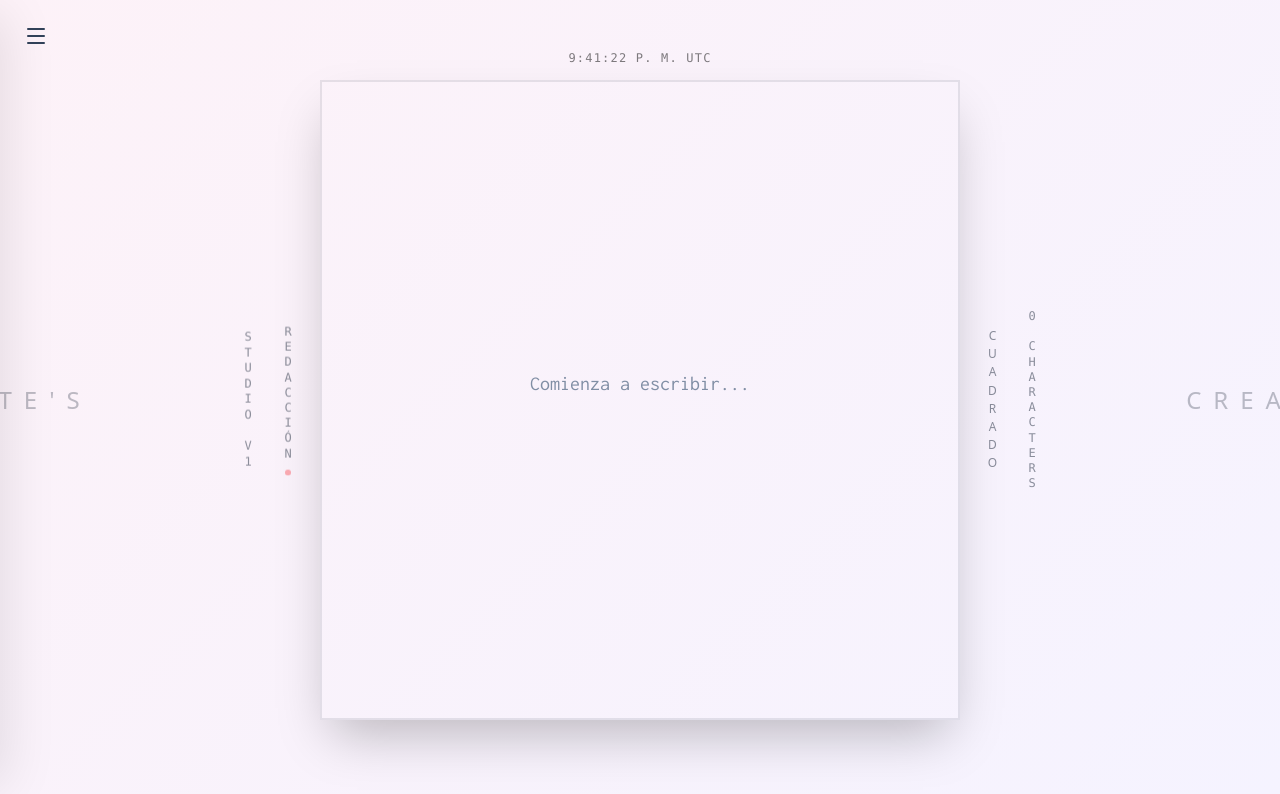
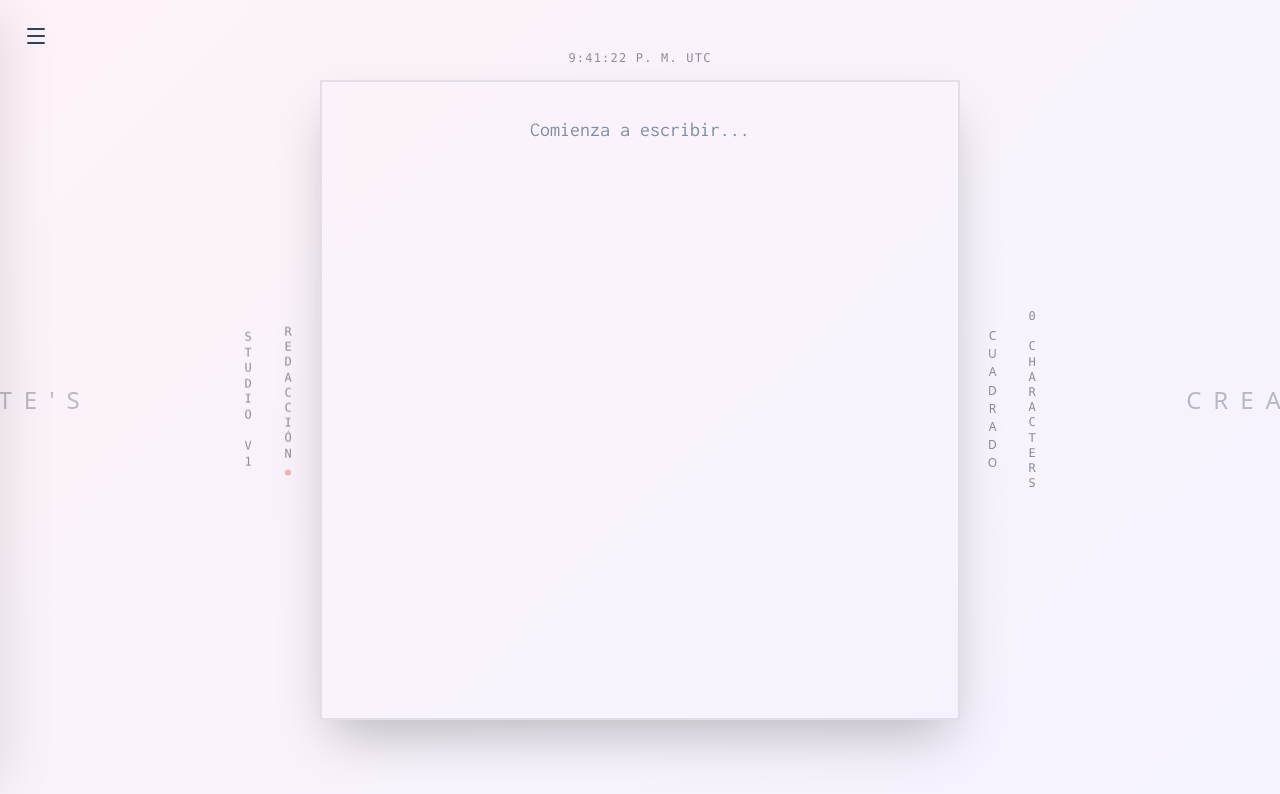
Before and after one commit to RoyNadiel/QuoteCreator, a React (Vite) app: page / in a window 1280 px wide. Shown: the top 794 px of the page. Built offline with nearby package versions, Linux system fonts and the light colour scheme; a web font is replaced by a local one.

Commit message:
style: adición de nuevos gradientes en los pageBackgroundoptions

```diff
--- a/src/App.tsx
+++ b/src/App.tsx
@@ -10,8 +10,7 @@ import {
   pageBackgroundOptions,
 } from './quote-editor/constants/options';
 import {
-  getQuoteTextColor,
-  getPageTextColor,
+  getContrastColor,
   getQuoteBackgroundColor,
 } from './quote-editor/utils/colors';
 import type {
@@ -31,7 +30,7 @@ function App() {
   const [textHorizontalAlign, setTextHorizontalAlign] =
     useState<TextHorizontalAlign>('center');
   const [textVerticalAlign, setTextVerticalAlign] =
-    useState<TextVerticalAlign>('center');
+    useState<TextVerticalAlign>('top');
   const [aspectRatio, setAspectRatio] = useState(aspectRatioOptions[0]);
   const [pageBg, setPageBg] = useState(
     'linear-gradient(135deg, #fdf2f8, #f5f3ff)'
@@ -43,9 +42,9 @@ function App() {
   const [isOverflowing, setIsOverflowing] = useState(false);
   const previewRef = useRef<HTMLDivElement>(null);
 
-  const pageTextColor = getPageTextColor(pageBg);
+  const pageTextColor = getContrastColor(pageBg, 'ui');
   const quoteBackgroundColor = getQuoteBackgroundColor(pageBg);
-  const quoteTextColor = getQuoteTextColor(quoteBackgroundColor);
+  const quoteTextColor = getContrastColor(quoteBackgroundColor);
 
   useEffect(() => {
     const timer = setInterval(() => setCurrentTime(new Date()), 1000);
@@ -167,7 +166,7 @@ function App() {
       <button
         onClick={() => setMenuOpen(!menuOpen)}
         className={`fixed top-4 left-4 z-50 p-2 hover:shadow-md rounded-lg transition-all ${
-          pageBg === 'rain' || getPageTextColor(pageBg) === '#e2e8f0'
+          pageBg === 'rain' || getContrastColor(pageBg, 'ui') === '#e2e8f0'
             ? 'hover:bg-slate-700/80 text-white/70 hover:text-white'
             : 'hover:bg-black/10 text-slate-700 hover:text-black'
         }`}
--- a/src/quote-editor/components/Canvas.tsx
+++ b/src/quote-editor/components/Canvas.tsx
@@ -186,7 +186,10 @@ function Canvas({
             padding: '2rem',
           }}
         >
-          <div className="absolute hidden sm:block -top-8 opacity-50 left-1/2 -translate-x-1/2 text-xs uppercase font-mono tracking-widest z-60">
+          <div
+            className="absolute hidden sm:block -top-8 opacity-50 left-1/2 -translate-x-1/2 text-xs uppercase font-mono tracking-widest z-60"
+            style={{ color: pageTextColor }}
+          >
             {Intl.DateTimeFormat('es-VE', {
               timeStyle: 'long',
             }).format(new Date())}
--- a/src/quote-editor/components/Sidebar.tsx
+++ b/src/quote-editor/components/Sidebar.tsx
@@ -22,7 +22,7 @@ import type {
   TextHorizontalAlign,
   TextVerticalAlign,
 } from '../types';
-import { getPageTextColor } from '../utils/colors';
+import { getContrastColor } from '../utils/colors';
 
 export interface SidebarProps {
   menuOpen: boolean;
@@ -79,7 +79,7 @@ export const Sidebar = ({
         menuOpen ? 'translate-x-0' : '-translate-x-full'
       }`}
       style={{
-        color: getPageTextColor(pageBg),
+        color: getContrastColor(pageBg, 'ui'),
       }}
     >
       <div className="p-4 sm:p-6 pt-16 sm:pt-16 space-y-6">
--- a/src/quote-editor/constants/options.ts
+++ b/src/quote-editor/constants/options.ts
@@ -1,167 +1,173 @@
-import type { AspectRatioOption, BackgroundOption } from "../types";
+import type { AspectRatioOption, BackgroundOption } from '../types';
 
 export const fontOptions = [
-  { name: "Serif", value: "Georgia, serif" },
-  { name: "Sans Serif", value: "system-ui, sans-serif" },
-  { name: "Inconsolata", value: "Inconsolata, monospace" },
-  { name: "Libertinus", value: "Libertinus Mono, sans-serif" },
-  { name: "Montserrat Alternates", value: "Montserrat Alternates, sans-serif" },
-  { name: "Fira Code", value: "Fira Code, monospace" },
-  { name: "League Spartan", value: "League Spartan, serif" },
-  { name: "Audiowide", value: "Audiowide, sans-serif" },
-  { name: "Bellota", value: "Bellota, serif" },
-  { name: "Faculty Glyphic", value: "FacultyGlyphic, serif" },
-  { name: "Jetbrans Mono", value: "Jetbrans Mono, monospace" },
-  { name: "Inter", value: "Inter, sans-serif" },
-  { name: "Mancondo", value: "Mancondo, serif" },
-  { name: "Monospace", value: "Courier New, monospace" },
-  { name: "Playfair", value: "Playfair Display, serif" },
+  { name: 'Serif', value: 'Georgia, serif' },
+  { name: 'Sans Serif', value: 'system-ui, sans-serif' },
+  { name: 'Inconsolata', value: 'Inconsolata, monospace' },
+  { name: 'Libertinus', value: 'Libertinus Mono, sans-serif' },
+  { name: 'Montserrat Alternates', value: 'Montserrat Alternates, sans-serif' },
+  { name: 'Fira Code', value: 'Fira Code, monospace' },
+  { name: 'League Spartan', value: 'League Spartan, serif' },
+  { name: 'Audiowide', value: 'Audiowide, sans-serif' },
+  { name: 'Bellota', value: 'Bellota, serif' },
+  { name: 'Faculty Glyphic', value: 'FacultyGlyphic, serif' },
+  { name: 'Jetbrans Mono', value: 'Jetbrans Mono, monospace' },
+  { name: 'Inter', value: 'Inter, sans-serif' },
+  { name: 'Mancondo', value: 'Mancondo, serif' },
+  { name: 'Monospace', value: 'Courier New, monospace' },
+  { name: 'Playfair', value: 'Playfair Display, serif' },
 ];
 
 export const pageBackgroundOptions: BackgroundOption[] = [
   // Patterns/Special
-  { name: "Lluvia", value: "rain", isDark: true },
+  { name: 'Lluvia', value: 'rain', isDark: true },
 
   // Mesh Dinámicos (Animated)
   {
-    name: "Classic Mesh",
-    value: "mesh-classic",
+    name: 'Classic Mesh',
+    value: 'mesh-classic',
     isDark: true,
     meshColors: {
-      blob1: "bg-blue-600/30",
-      blob2: "bg-purple-600/25",
-      blob3: "bg-indigo-800/20",
-      blob4: "bg-sky-500/20",
-      base: "bg-slate-950",
+      blob1: 'bg-blue-600/30',
+      blob2: 'bg-purple-600/25',
+      blob3: 'bg-indigo-800/20',
+      blob4: 'bg-sky-500/20',
+      base: 'bg-slate-950',
     },
   },
   {
-    name: "Aurora Night",
-    value: "mesh-dark-purple",
+    name: 'Aurora Night',
+    value: 'mesh-dark-purple',
     isDark: true,
     meshColors: {
-      blob1: "bg-emerald-500/20",
-      blob2: "bg-indigo-600/30",
-      blob3: "bg-blue-900/40",
-      blob4: "bg-teal-400/10",
-      base: "bg-gray-950",
+      blob1: 'bg-emerald-500/20',
+      blob2: 'bg-indigo-600/30',
+      blob3: 'bg-blue-900/40',
+      blob4: 'bg-teal-400/10',
+      base: 'bg-sky-950',
     },
   },
   {
-    name: "Emerald Deep",
-    value: "mesh-dark-green",
+    name: 'Emerald Deep',
+    value: 'mesh-dark-green',
     isDark: true,
     meshColors: {
-      blob1: "bg-green-600/20",
-      blob2: "bg-emerald-700/25",
-      blob3: "bg-teal-800/30",
-      blob4: "bg-lime-500/10",
-      base: "bg-green-950",
+      blob1: 'bg-green-600/20',
+      blob2: 'bg-emerald-700/25',
+      blob3: 'bg-teal-800/30',
+      blob4: 'bg-lime-500/10',
+      base: 'bg-green-950',
     },
   },
   {
-    name: "Rose Glow",
-    value: "mesh-pastel-pink",
+    name: 'Rose Glow',
+    value: 'mesh-pastel-pink',
     isDark: false,
     meshColors: {
-      blob1: "bg-rose-200/50",
-      blob2: "bg-pink-100/40",
-      blob3: "bg-fuchsia-100/30",
-      blob4: "bg-white/40",
-      base: "bg-rose-50",
+      blob1: 'bg-rose-200/50',
+      blob2: 'bg-pink-100/40',
+      blob3: 'bg-fuchsia-100/30',
+      blob4: 'bg-white/40',
+      base: 'bg-rose-50',
     },
   },
   {
-    name: "Soft Sunshine",
-    value: "mesh-pastel-yellow",
+    name: 'Soft Sunshine',
+    value: 'mesh-pastel-yellow',
     isDark: false,
     meshColors: {
-      blob1: "bg-amber-100/60",
-      blob2: "bg-yellow-50/50",
-      blob3: "bg-orange-100/30",
-      blob4: "bg-white/60",
-      base: "bg-orange-50",
+      blob1: 'bg-amber-100/60',
+      blob2: 'bg-yellow-50/50',
+      blob3: 'bg-orange-100/30',
+      blob4: 'bg-white/60',
+      base: 'bg-orange-50',
     },
   },
-
+  // ORIGINAL SUNSET PASTEL
+  // value: 'linear-gradient(135deg, #fcd34d, #fda4af)',
   // Pastel Gradients
   {
-    name: "Sunset Pastel",
-    value: "linear-gradient(135deg, #fcd34d, #fda4af)",
+    name: 'Sunset Pastel',
+    value: 'linear-gradient(135deg, #fcd34d80, #fda4af80)',
     isDark: false,
   },
   {
-    name: "Ocean Pastel",
-    value: "linear-gradient(135deg, #bae6fd, #e0e7ff)",
+    name: 'Ocean Pastel',
+    value: 'linear-gradient(135deg, #bae6fd, #e0e7ff)',
     isDark: false,
   },
   {
-    name: "Lavender Pastel",
-    value: "linear-gradient(135deg, #e0e7ff, #f5f3ff)",
+    name: 'Purple Pastel',
+    value: 'linear-gradient(135deg, #d9a7c780, #f4c4f380)',
     isDark: false,
   },
   {
-    name: "Dreamy",
-    value: "linear-gradient(135deg, #fdf2f8, #f5f3ff)",
+    name: 'Lavender Pastel',
+    value: 'linear-gradient(135deg, #e0e7ff, #f5f3ff)',
+    isDark: false,
+  },
+  {
+    name: 'Dreamy',
+    value: 'linear-gradient(135deg, #fdf2f8, #f5f3ff)',
     isDark: false,
   },
 
   // Elegant Dark
-  { name: "Deep Navy", value: "#1e293b", isDark: true },
-  { name: "Deep Slate", value: "#334155", isDark: true },
-  { name: "Deep Forest", value: "#064e3b", isDark: true },
-  { name: "Charcoal", value: "#1a1a1a", isDark: true },
+  { name: 'Deep Navy', value: '#1e293b', isDark: true },
+  { name: 'Deep Slate', value: '#334155', isDark: true },
+  { name: 'Deep Forest', value: '#064e3b', isDark: true },
+  { name: 'Charcoal', value: '#1a1a1a', isDark: true },
 
   // Classic/Base
-  { name: "Crema", value: "#FFF9F0", isDark: false },
-  { name: "Blanco Puro", value: "#FFFFFF", isDark: false },
+  { name: 'Crema', value: '#FFF9F0', isDark: false },
+  { name: 'Blanco Puro', value: '#FFFFFF', isDark: false },
 ];
 
-export const quoteColorOptions: BackgroundOption[] = [
-  { name: "Papel", value: "#FFF9F0", isDark: false },
-  { name: "Puro", value: "#FFFFFF", isDark: false },
-  { name: "Rosa", value: "#FFE5E5", isDark: false },
-  { name: "Cielo", value: "#E8F4F8", isDark: false },
-  { name: "Menta", value: "#E8F8F5", isDark: false },
-  { name: "Gris", value: "#F5F5F5", isDark: false },
-  { name: "Noche", value: "#1F2937", isDark: true },
-  { name: "Oscuro", value: "#111111", isDark: true },
-  { name: "Carbón", value: "#2D3748", isDark: true },
-  { name: "Marrón", value: "#3D2817", isDark: true },
-];
+// export const quoteColorOptions: BackgroundOption[] = [
+//   { name: "Papel", value: "#FFF9F0", isDark: false },
+//   { name: "Puro", value: "#FFFFFF", isDark: false },
+//   { name: "Rosa", value: "#FFE5E5", isDark: false },
+//   { name: "Cielo", value: "#E8F4F8", isDark: false },
+//   { name: "Menta", value: "#E8F8F5", isDark: false },
+//   { name: "Gris", value: "#F5F5F5", isDark: false },
+//   { name: "Noche", value: "#1F2937", isDark: true },
+//   { name: "Oscuro", value: "#111111", isDark: true },
+//   { name: "Carbón", value: "#2D3748", isDark: true },
+//   { name: "Marrón", value: "#3D2817", isDark: true },
+// ];
 
 export const aspectRatioOptions: AspectRatioOption[] = [
   {
-    name: "Cuadrado (1:1)",
-    value: "1/1",
+    name: 'Cuadrado (1:1)',
+    value: '1/1',
     width: 800,
     height: 800,
     fontSize: 20,
   },
   {
-    name: "Instagram Portrait (4:5)",
-    value: "4/5",
+    name: 'Instagram Portrait (4:5)',
+    value: '4/5',
     width: 800,
     height: 1000,
     fontSize: 17,
   },
   {
-    name: "Horizontal (16:9)",
-    value: "16/9",
+    name: 'Horizontal (16:9)',
+    value: '16/9',
     width: 1200,
     height: 675,
     fontSize: 26,
   },
   {
-    name: "Stories (9:16)",
-    value: "9/16",
+    name: 'Stories (9:16)',
+    value: '9/16',
     width: 607,
     height: 1080,
     fontSize: 14,
   },
   {
-    name: "Vertical (3:4)",
-    value: "3/4",
+    name: 'Vertical (3:4)',
+    value: '3/4',
     width: 800,
     height: 1067,
     fontSize: 20,
--- a/src/quote-editor/utils/colors.ts
+++ b/src/quote-editor/utils/colors.ts
@@ -1,17 +1,21 @@
-import { pageBackgroundOptions } from "../constants/options";
+import { pageBackgroundOptions } from '../constants/options';
 
 // Mapa de clases Tailwind base de mesh → color hex equivalente
 const meshBaseToHex: Record<string, string> = {
-  "bg-slate-950": "#020617",
-  "bg-gray-950": "#030712",
-  "bg-green-950": "#052e16",
-  "bg-rose-50": "#fff1f2",
-  "bg-orange-50": "#fff7ed",
+  'bg-slate-950': '#020617',
+  'bg-gray-950': '#030712',
+  'bg-green-950': '#052e16',
+  'bg-rose-50': '#fff1f2',
+  'bg-orange-50': '#fff7ed',
 };
 
 /** Determina si un color hex es oscuro usando luminancia relativa */
 const isHexDark = (hex: string): boolean => {
-  const clean = hex.replace("#", "");
+  if (hex.length > 9) {
+    console.error('Proporcione un valor HEX valido');
+    return false;
+  }
+  const clean = hex.replace('#', '');
   const r = parseInt(clean.substring(0, 2), 16) / 255;
   const g = parseInt(clean.substring(2, 4), 16) / 255;
   const b = parseInt(clean.substring(4, 6), 16) / 255;
@@ -19,47 +23,54 @@ const isHexDark = (hex: string): boolean => {
   return luminance < 0.5;
 };
 
-/** Devuelve el color de texto adecuado para cualquier fondo */
-export const getQuoteTextColor = (backgroundColor: string): string => {
-  // Hex plano: usar luminancia
-  if (backgroundColor.startsWith("#") && backgroundColor.length >= 7) {
-    return isHexDark(backgroundColor) ? "#FFFFFF" : "#1F2937";
+type Target = 'content' | 'ui';
+
+/** Devuelve el color de texto contrastante para cualquier fondo (página o recorte) */
+export const getContrastColor = (
+  backgroundColor: string,
+  target: Target = 'content'
+): string => {
+  let isDark = false;
+
+  // 1. Caso especial: Lluvia
+  if (backgroundColor === 'rain') {
+    isDark = true;
   }
-  // Gradiente u otro valor CSS: buscar en las opciones para saber si es oscuro
-  const option = pageBackgroundOptions.find((opt) => opt.value === backgroundColor);
-  if (option) {
-    return option.isDark ? "#FFFFFF" : "#1F2937";
+  // 2. Hex plano: usar luminancia
+  else if (backgroundColor.startsWith('#') && backgroundColor.length >= 7) {
+    isDark = isHexDark(backgroundColor);
   }
-  return "#1F2937";
+  // 3. Gradiente u otro valor CSS: buscar en las opciones si es oscuro
+  else {
+    const option = pageBackgroundOptions.find(
+      (opt) => opt.value === backgroundColor
+    );
+    isDark = option?.isDark ?? false;
+  }
+
+  // Colores resultantes según el objetivo
+  if (target === 'ui') {
+    return isDark ? '#e2e8f0' : '#1e293b'; // Colores suavizados para la UI lateral
+  }
+
+  return isDark ? '#FFFFFF' : '#1F2937'; // Colores sólidos para la cita/imagen
 };
 
 /** Resuelve el valor CSS de fondo del escrito a partir del pageBg */
 export const getQuoteBackgroundColor = (pageBg: string): string => {
-  if (pageBg === "rain") return "#0f172a";
+  if (pageBg === 'rain') return '#0f172a';
 
   const option = pageBackgroundOptions.find((opt) => opt.value === pageBg);
 
   // Mesh: usar el hex del color base (estático para la imagen)
   if (option?.meshColors) {
-    return meshBaseToHex[option.meshColors.base] ?? "#0f172a";
+    return meshBaseToHex[option.meshColors.base] ?? '#0f172a';
   }
 
-  // Gradiente CSS: devolver el string completo
-  if (pageBg.startsWith("linear-gradient")) {
+  // Gradiente CSS o hex directo
+  if (pageBg.startsWith('linear-gradient') || pageBg.startsWith('#')) {
     return pageBg;
   }
 
-  // Color sólido hex directo
-  if (pageBg.startsWith("#")) return pageBg;
-
-  return "#ffffff";
+  return '#ffffff';
 };
-
-export const getPageTextColor = (pageBg: string): string => {
-  if (pageBg === "rain") return "#e2e8f0"; // slate-200
-  const option = pageBackgroundOptions.find((opt) => opt.value === pageBg);
-  if (option) {
-    return option.isDark ? "#e2e8f0" : "#1e293b";
-  }
-  return "#1e293b";
-};
```
Also changed, not shown: src/design-assets/components/MeshBackground.tsx (+9 -9 lines).
